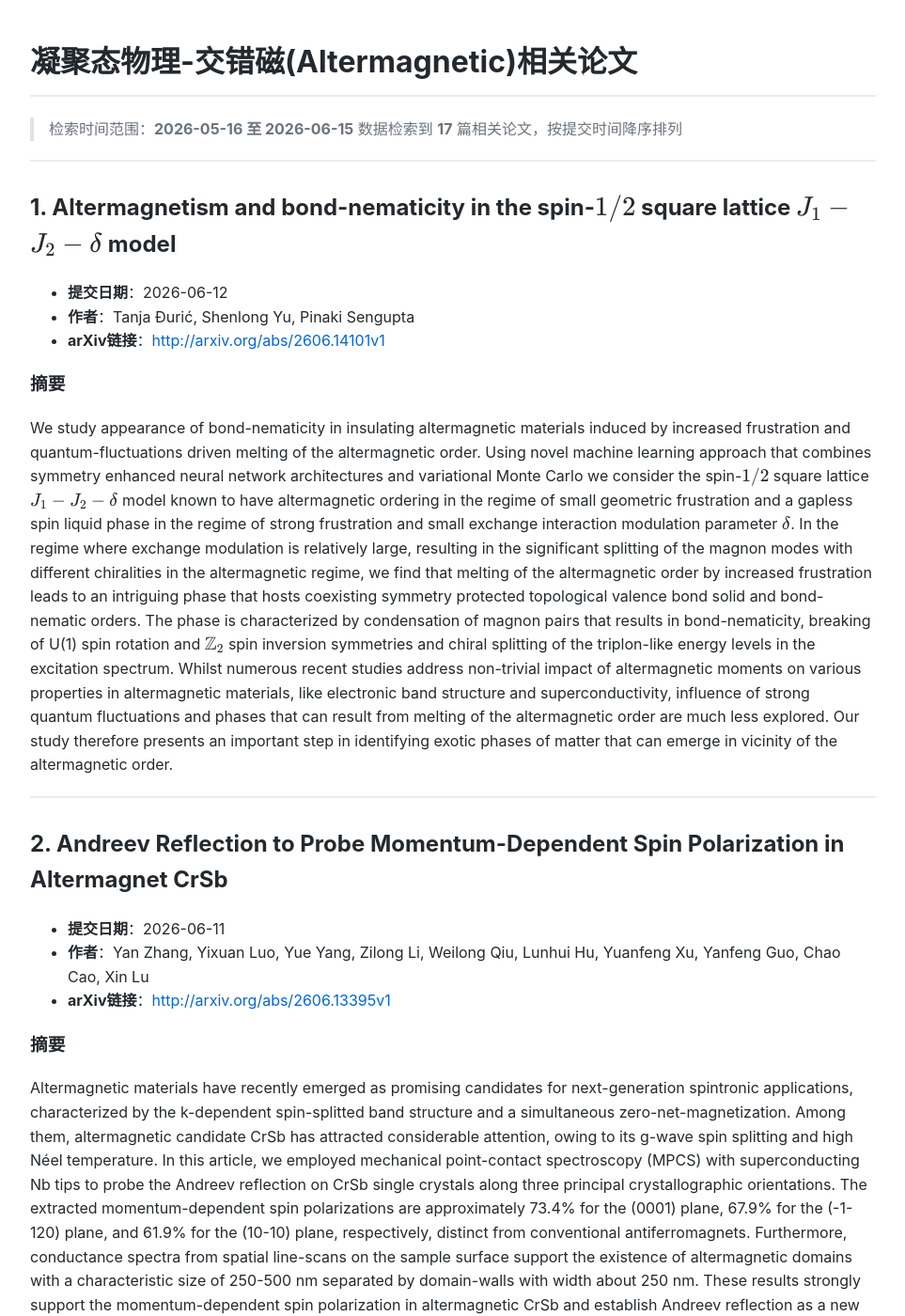
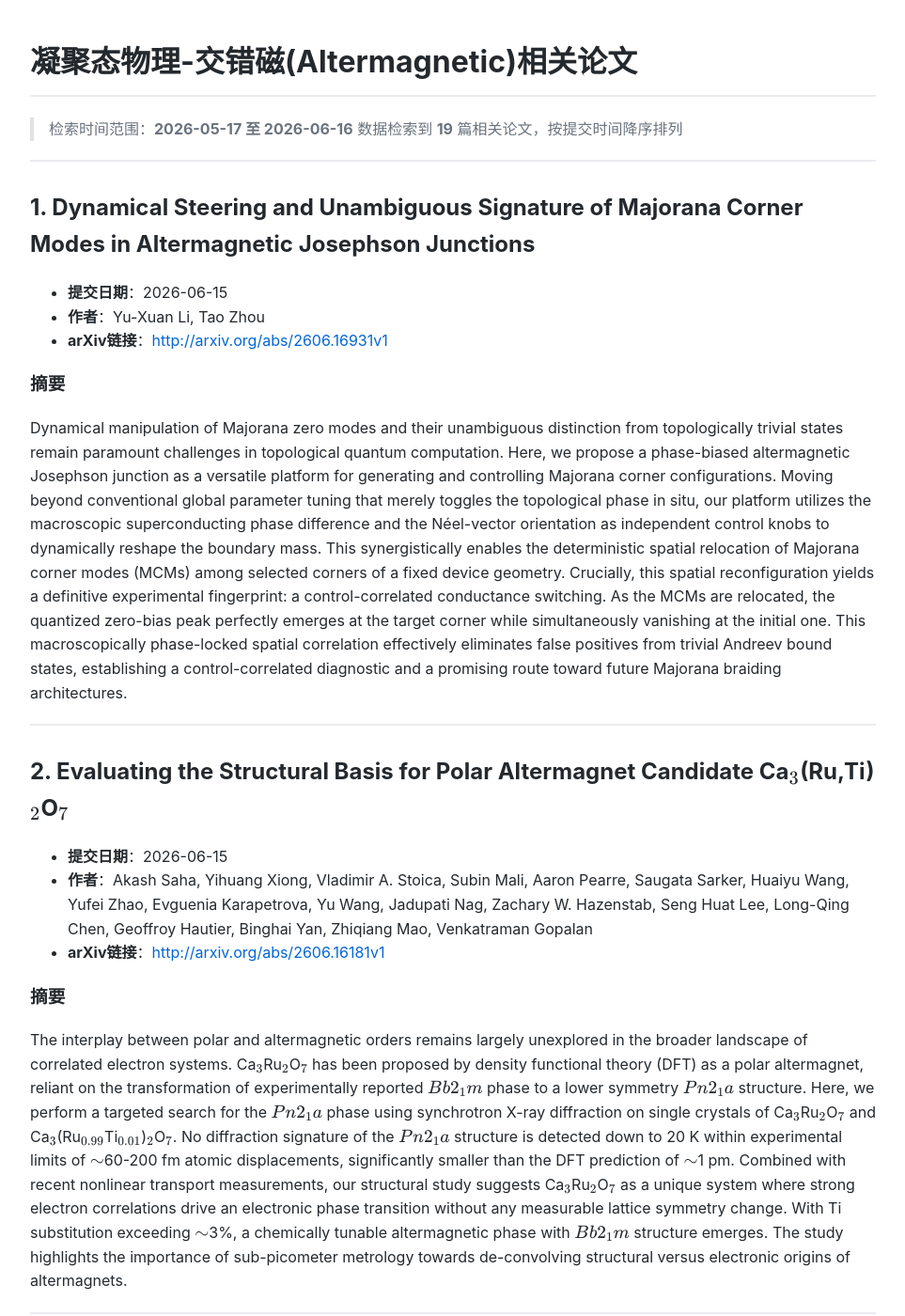
Before and after one commit to yangke25491/daily-arxiv-altermagnetic, a Jekyll site: the page built from index.md, in a window 1280 px wide and 1400 px high. Shown: the whole window at 94% size, without its empty margins (158-1121 px from the left). Built offline with Jekyll 4.4.1, drawn with Linux system fonts in a browser that asks for light colours; some of the changed text lies outside the part shown.

Commit message:
Automated update: arXiv papers

```diff
--- a/index.md
+++ b/index.md
@@ -5,12 +5,34 @@ title: 交错磁论文
 
 # 凝聚态物理-交错磁(Altermagnetic)相关论文
 
-> 检索时间范围：**2026-05-16 至 2026-06-15**
-> 数据检索到 **17** 篇相关论文，按提交时间降序排列
+> 检索时间范围：**2026-05-17 至 2026-06-16**
+> 数据检索到 **19** 篇相关论文，按提交时间降序排列
 
 ---
 
-## 1. Altermagnetism and bond-nematicity in the spin-$1/2$ square lattice $J\_1-J\_2-δ$ model
+## 1. Dynamical Steering and Unambiguous Signature of Majorana Corner Modes in Altermagnetic Josephson Junctions
+
+- **提交日期**：2026-06-15
+- **作者**：Yu-Xuan Li, Tao Zhou
+- **arXiv链接**：[http://arxiv.org/abs/2606.16931v1](http://arxiv.org/abs/2606.16931v1)
+
+### 摘要
+Dynamical manipulation of Majorana zero modes and their unambiguous distinction from topologically trivial states remain paramount challenges in topological quantum computation. Here, we propose a phase-biased altermagnetic Josephson junction as a versatile platform for generating and controlling Majorana corner configurations. Moving beyond conventional global parameter tuning that merely toggles the topological phase in situ, our platform utilizes the macroscopic superconducting phase difference and the Néel-vector orientation as independent control knobs to dynamically reshape the boundary mass. This synergistically enables the deterministic spatial relocation of Majorana corner modes (MCMs) among selected corners of a fixed device geometry. Crucially, this spatial reconfiguration yields a definitive experimental fingerprint: a control-correlated conductance switching. As the MCMs are relocated, the quantized zero-bias peak perfectly emerges at the target corner while simultaneously vanishing at the initial one. This macroscopically phase-locked spatial correlation effectively eliminates false positives from trivial Andreev bound states, establishing a control-correlated diagnostic and a promising route toward future Majorana braiding architectures.
+
+---
+
+## 2. Evaluating the Structural Basis for Polar Altermagnet Candidate Ca${}\_{3}$(Ru,Ti)${}\_{2}$O${}\_{7}$
+
+- **提交日期**：2026-06-15
+- **作者**：Akash Saha, Yihuang Xiong, Vladimir A. Stoica, Subin Mali, Aaron Pearre, Saugata Sarker, Huaiyu Wang, Yufei Zhao, Evguenia Karapetrova, Yu Wang, Jadupati Nag, Zachary W. Hazenstab, Seng Huat Lee, Long-Qing Chen, Geoffroy Hautier, Binghai Yan, Zhiqiang Mao, Venkatraman Gopalan
+- **arXiv链接**：[http://arxiv.org/abs/2606.16181v1](http://arxiv.org/abs/2606.16181v1)
+
+### 摘要
+The interplay between polar and altermagnetic orders remains largely unexplored in the broader landscape of correlated electron systems. Ca${}\_{3}$Ru${}\_{2}$O${}\_{7}$ has been proposed by density functional theory (DFT) as a polar altermagnet, reliant on the transformation of experimentally reported $Bb2\_{1}m$ phase to a lower symmetry $Pn2\_{1}a$ structure. Here, we perform a targeted search for the $Pn2\_{1}a$ phase using synchrotron X-ray diffraction on single crystals of Ca${}\_{3}$Ru${}\_{2}$O${}\_{7}$ and Ca${}\_{3}$(Ru${}\_{0.99}$Ti${}\_{0.01}$)${}\_{2}$O${}\_{7}$. No diffraction signature of the $Pn2\_{1}a$ structure is detected down to 20 K within experimental limits of $\sim$60-200 fm atomic displacements, significantly smaller than the DFT prediction of $\sim$1 pm. Combined with recent nonlinear transport measurements, our structural study suggests Ca${}\_{3}$Ru${}\_{2}$O${}\_{7}$ as a unique system where strong electron correlations drive an electronic phase transition without any measurable lattice symmetry change. With Ti substitution exceeding $\sim$3%, a chemically tunable altermagnetic phase with $Bb2\_{1}m$ structure emerges. The study highlights the importance of sub-picometer metrology towards de-convolving structural versus electronic origins of altermagnets.
+
+---
+
+## 3. Altermagnetism and bond-nematicity in the spin-$1/2$ square lattice $J\_1-J\_2-δ$ model
 
 - **提交日期**：2026-06-12
 - **作者**：Tanja Đurić, Shenlong Yu, Pinaki Sengupta
@@ -54,7 +76,7 @@ Altermagnets (A$\ell$Ms) are spin-compensated materials in which opposite-spin s
 
 ---
 
-## 5. Equilibrium spin currents in altermagnet junctions: Josephson-like and anomalous transport
+## 7. Equilibrium spin currents in altermagnet junctions: Josephson-like and anomalous transport
 
 - **提交日期**：2026-06-06
 - **作者**：Abhiram Soori
@@ -142,7 +164,7 @@ Altermagnetic Josephson junctions (AMJJs) can host unconventional $π$ phase and
 
 ---
 
-## 13. Observation of Altermagnetic Order Switching in Bulk MnTe by Polarized Neutron Diffraction
+## 15. Observation of Altermagnetic Order Switching in Bulk MnTe by Polarized Neutron Diffraction
 
 - **提交日期**：2026-05-20
 - **作者**：Zheyuan Liu, Shinichiro Asai, Shingo Takahashi, Hiraku Saito, Taro Nakajima, Takatsugu Masuda
@@ -186,7 +208,7 @@ Altermagnetism is a recently identified class of magnetic order characterized by
 
 ---
 
-## 17. Direction-selective triplet pairing and spin-edge locking in altermagnetic metals
+## 19. Direction-selective triplet pairing and spin-edge locking in altermagnetic metals
 
 - **提交日期**：2026-05-18
 - **作者**：Lie Yuan, Junkang Huang, Yu-Xuan Li, Tao Zhou
```
Also changed, not shown: other parts of index.md (+13 -13 lines).
